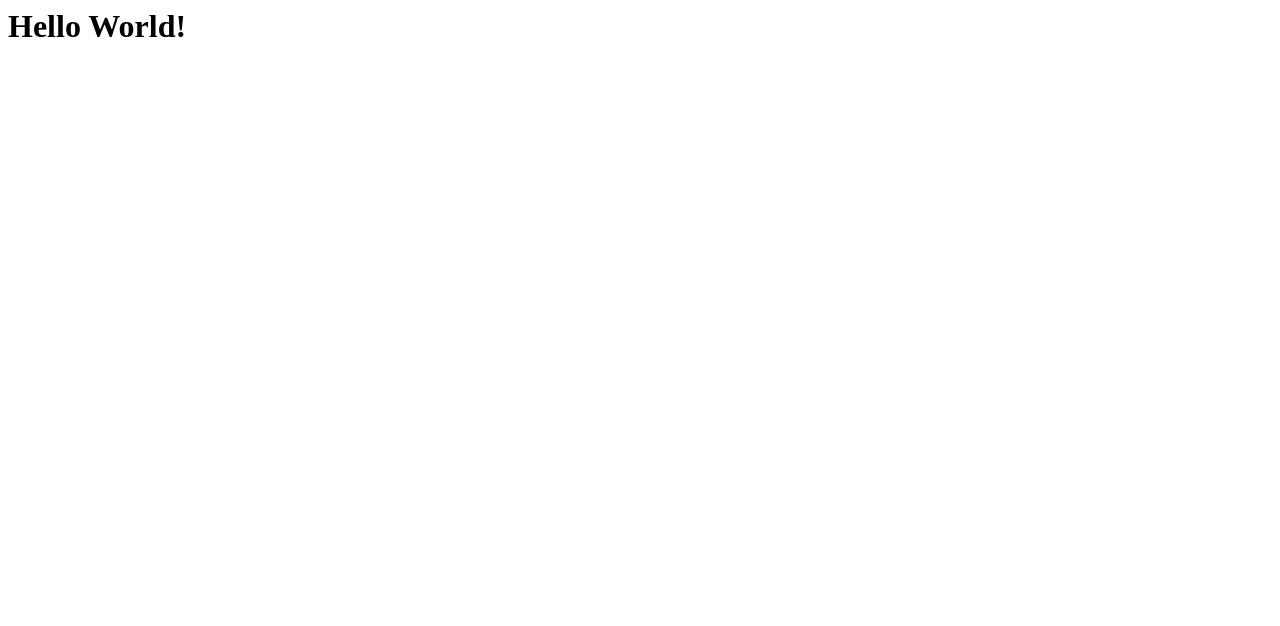
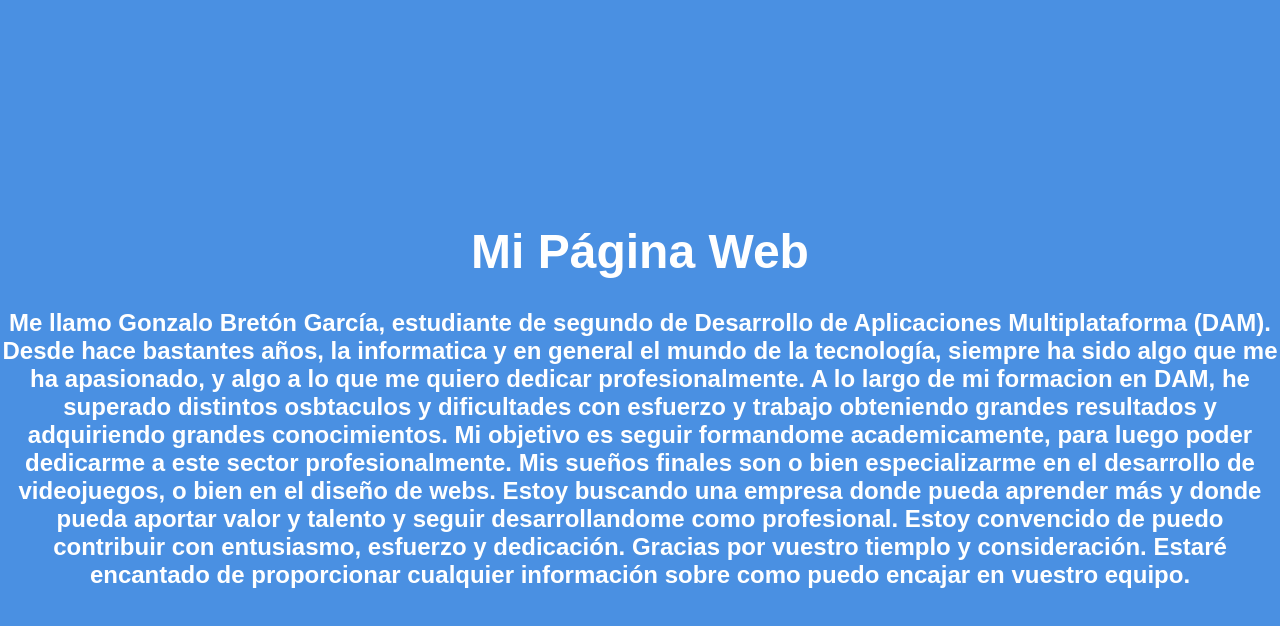
Before and after one commit to gonzalo05-w/Aplicacion-Habitos, a plain HTML site: page index.html in a window 1280 px wide. Drawn offline with Linux system fonts and the light colour scheme.

Commit message:
Update index.html

```diff
--- a/index.html
+++ b/index.html
@@ -1 +1,49 @@
-<h1>Hello World!</h1>
+<!DOCTYPE html>
+<html lang="es">
+<head>
+    <meta charset="UTF-8">
+    <meta name="viewport" content="width=device-width, initial-scale=1.0">
+    <title>Mi Página Web</title>
+    <style>
+        body {
+            margin: 0;
+            padding: 0;
+            background-color: #4a90e2; /* Azul entre claro y oscuro */
+            color: white; /* Texto en color blanco */
+            font-family: Arial, sans-serif; /* Tipografía limpia */
+            display: flex;
+            flex-direction: column;
+            align-items: center; /* Centra los textos horizontalmente */
+            justify-content: center; /* Centra los textos verticalmente */
+            height: 100vh; /* Ocupa toda la altura de la pantalla */
+            text-align: center; /* Alinea los textos al centro */
+        }
+
+        h1 {
+            font-size: 3rem;
+            margin-bottom: 10px;
+        }
+
+        h2 {
+            font-size: 1.5rem;
+        }
+    </style>
+</head>
+<body>
+    <h1>Mi Página Web</h1>
+    <h2>Me llamo Gonzalo Bretón García, estudiante de segundo de Desarrollo
+    de Aplicaciones Multiplataforma (DAM). Desde hace bastantes años,
+    la informatica y en general el mundo de la tecnología, siempre ha sido
+    algo que me ha apasionado, y algo a lo que me quiero dedicar profesionalmente.
+    A lo largo de mi formacion en DAM, he superado distintos osbtaculos y dificultades
+    con esfuerzo y trabajo obteniendo grandes resultados y adquiriendo grandes conocimientos.
+    Mi objetivo es seguir formandome academicamente, para luego
+    poder dedicarme a este sector profesionalmente.
+    Mis sueños finales son o bien especializarme en el desarrollo de videojuegos,
+    o bien en el diseño de webs. Estoy buscando una empresa donde pueda aprender más y
+    donde pueda aportar valor y talento y seguir desarrollandome como profesional.
+    Estoy convencido de puedo contribuir con entusiasmo, esfuerzo y dedicación.
+    Gracias por vuestro tiemplo y consideración. Estaré encantado de proporcionar cualquier
+    información sobre como puedo encajar en vuestro equipo.  </h2>
+</body>
+</html>
```
